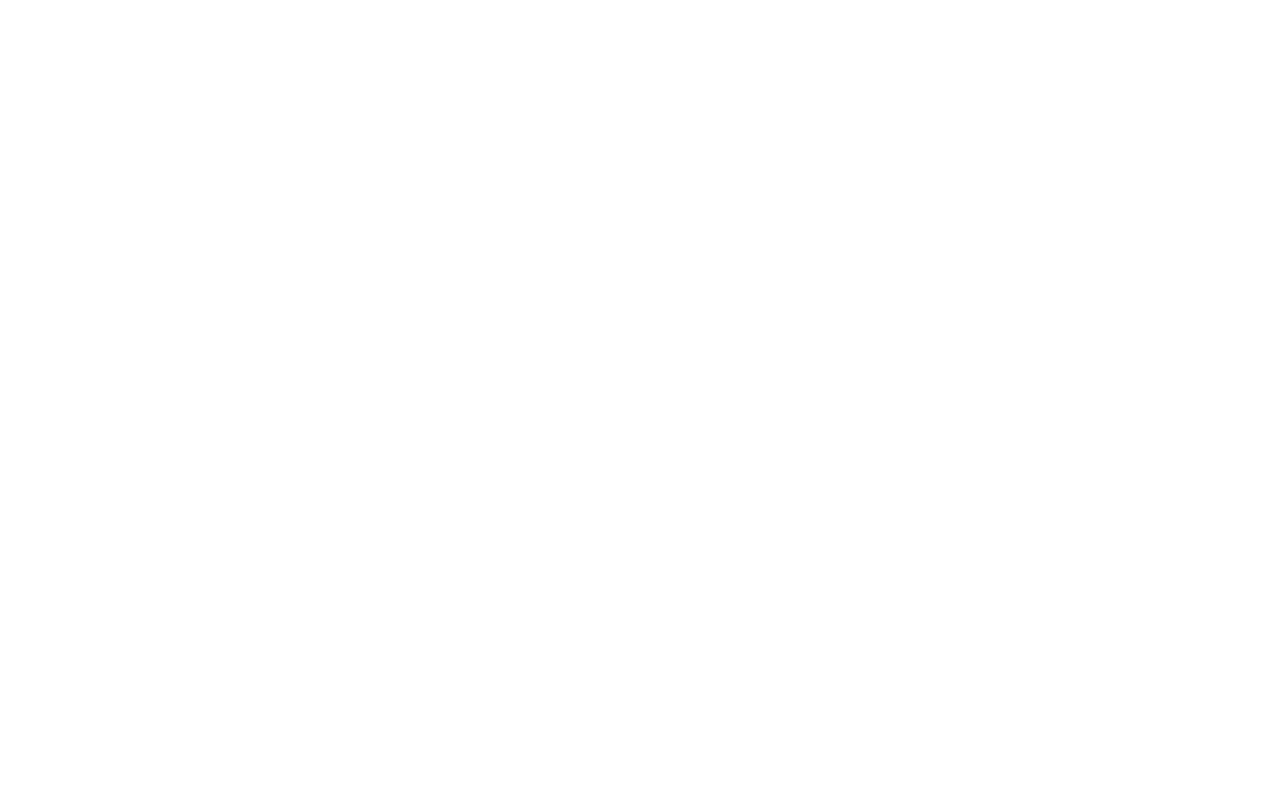
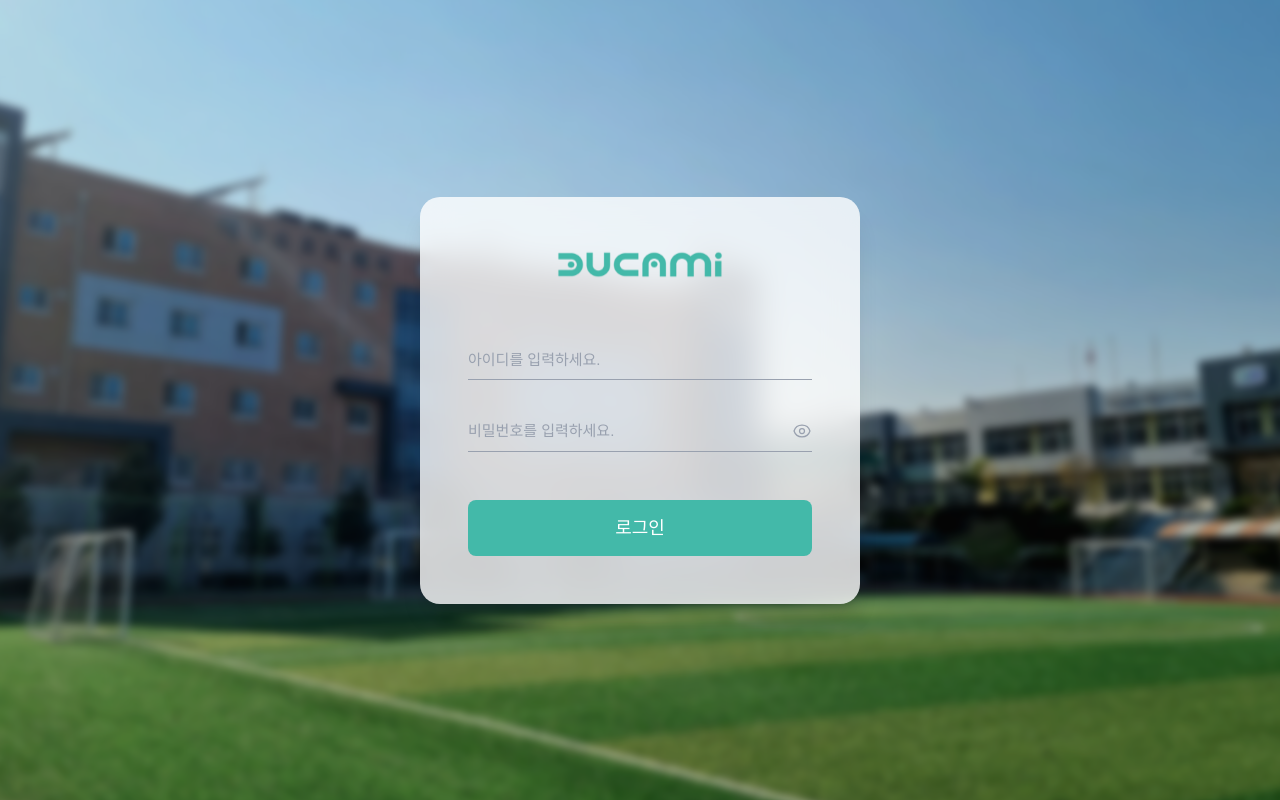
Before and after one commit to DUCAMI-10th/ducami-10th-project-web-team2, a React (Vite) app: page /login in a window 1280 px wide. Before the commit this address had no page. Built offline with nearby package versions, Linux system fonts and the light colour scheme; a web font is replaced by a local one.

Commit message:
login page 구현

```diff
--- a/src/App.jsx
+++ b/src/App.jsx
@@ -6,10 +6,12 @@ import Noti from '@/pages/Noti';
 import Experience from '@/pages/Experience';
 import NotiWrite from '@/pages/NotiWrite';
 import NotiDetails from '@/pages/NotiDetails'
+import Login from '@/pages/Login';
 
 function App() {
   return (
     <Routes>
+      {/* 1. 헤더와 푸터가 있는 페이지들 */}
       <Route element={<MainLayout />}>
         <Route path="/" element={<Home />} />
         <Route path='/activity' element={<MainActivity />} />
@@ -18,6 +20,9 @@ function App() {
         <Route path='/noti/write' element={<NotiWrite />} />
         <Route path="/noti/:id" element={<NotiDetails />} />
       </Route>
+
+      {/* 2. 헤더/푸터 없이 독립적인 페이지 (Login) */}
+      <Route path='/login' element={<Login />} />
     </Routes>
   );
 }
--- a/src/components/layout/Header.jsx
+++ b/src/components/layout/Header.jsx
@@ -1,18 +1,22 @@
 import { useState } from 'react';
-import { Link, NavLink } from 'react-router-dom';
+import { Link, NavLink, useLocation } from 'react-router-dom'; // useLocation 추가
 
 const Header = () => {
-  // 모바일 메뉴 열림/닫힘 상태 관리
   const [isMenuOpen, setIsMenuOpen] = useState(false);
+  const location = useLocation();
 
-  // 스타일 정의 (작성하신 그대로 유지)
+  // 현재 페이지가 로그인 페이지인지 확인 (MainLayout의 로직과 통일)
+  const isLoginPage = location.pathname.toLowerCase() === '/login';
+
   const getNavLink = ({ isActive }) =>
     isActive
       ? "text-[#43B9A9] text-md font-medium transition-colors"
-      : "text-[#030303] text-md font-medium hover:text-[#43B9A9] transition-colors";
+      : `${isLoginPage ? 'text-white/80' : 'text-[#030303]'} text-md font-medium hover:text-[#43B9A9] transition-colors`;
 
   return (
-    <header className="w-full h-20 bg-[#F5F5F5] border-b border-gray-200 fixed top-0 z-50">
+    <header className={`w-full h-20 fixed top-0 z-50 transition-all ${
+      isLoginPage ? "bg-transparent border-none" : "bg-[#F5F5F5] border-b border-gray-200"
+    }`}>
       <div className="h-full flex items-center justify-between px-6">
 
         <Link to="/" onClick={() => setIsMenuOpen(false)}>
@@ -29,21 +33,19 @@ const Header = () => {
           <NavLink to="/activity" className={getNavLink}>주요활동</NavLink>
           <NavLink to="/noti" className={getNavLink}>공지사항</NavLink>
           <NavLink to="/experience" className={getNavLink}>체험하기</NavLink>
-          <Link to="/" className="bg-[#43B9A9] text-white px-6.5 py-2 rounded-[5px]">로그인</Link>
+          <Link to="/login" className="bg-[#43B9A9] text-white px-6.5 py-2 rounded-[5px]">로그인</Link>
         </nav>
 
         {/* 2. 모바일 햄버거 버튼 */}
         <button
-          className="md:hidden text-[#030303] p-2 focus:outline-none"
+          className={`md:hidden p-2 focus:outline-none ${isLoginPage ? 'text-white' : 'text-[#030303]'}`}
           onClick={() => setIsMenuOpen(!isMenuOpen)}
         >
           {isMenuOpen ? (
-            // 닫기(X) 아이콘
             <svg xmlns="http://www.w3.org/2000/svg" className="h-8 w-8" fill="none" viewBox="0 0 24 24" stroke="currentColor">
               <path strokeLinecap="round" strokeLinejoin="round" strokeWidth={2} d="M6 18L18 6M6 6l12 12" />
             </svg>
           ) : (
-            // 햄버거 아이콘
             <svg xmlns="http://www.w3.org/2000/svg" className="h-8 w-8" fill="none" viewBox="0 0 24 24" stroke="currentColor">
               <path strokeLinecap="round" strokeLinejoin="round" strokeWidth={2} d="M4 6h16M4 12h16M4 18h16" />
             </svg>
@@ -58,7 +60,7 @@ const Header = () => {
           <NavLink to="/activity" className={getNavLink} onClick={() => setIsMenuOpen(false)}>주요활동</NavLink>
           <NavLink to="/noti" className={getNavLink} onClick={() => setIsMenuOpen(false)}>공지사항</NavLink>
           <NavLink to="/experience" className={getNavLink} onClick={() => setIsMenuOpen(false)}>체험하기</NavLink>
-          <Link to="/" className="bg-[#43B9A9] text-white px-6.5 py-2 rounded-[5px] text-center w-fit" onClick={() => setIsMenuOpen(false)}>
+          <Link to="/login" className="bg-[#43B9A9] text-white px-6.5 py-2 rounded-[5px] text-center w-fit" onClick={() => setIsMenuOpen(false)}>
             로그인
           </Link>
         </div>
--- /dev/null
+++ b/src/pages/Login.jsx
@@ -0,0 +1,84 @@
+import React, { useState } from 'react'; // useState 추가
+import { Link } from "react-router-dom";
+
+const Login = () => {
+  // 1. 비밀번호 표시 여부 상태 관리
+  const [showPassword, setShowPassword] = useState(false);
+
+  // 토글 함수
+  const togglePasswordVisibility = () => {
+    setShowPassword(!showPassword);
+  };
+
+  return (
+    <div className="relative w-full h-screen flex items-center justify-center overflow-hidden">
+      <div
+        className="absolute inset-0 bg-cover bg-center bg-no-repeat scale-105"
+        style={{
+          backgroundImage: "url('/bg.png')",
+          filter: "blur(4px)"
+        }}
+      />
+      <div className="absolute inset-0 bg-black/10" />
+
+      <div className="relative z-10 w-full max-w-[440px] bg-white/80 backdrop-blur-lg rounded-[20px] shadow-xl p-12 flex flex-col items-center">
+        <div className="mb-14">
+          <Link to="/">
+            <img src="/ducamiLogo.svg" alt="DUCAMI" className="h-10 object-contain" />
+          </Link>
+        </div>
+
+        <form className="w-full space-y-8">
+          <div className="relative border-b border-gray-400">
+            <input
+              type="text"
+              placeholder="아이디를 입력하세요."
+              className="w-full py-2 bg-transparent outline-none text-[15px] placeholder-gray-400"
+            />
+          </div>
+
+          <div className="relative border-b border-gray-400 flex items-center">
+            {/* 2. type을 상태값에 따라 password 또는 text로 변경 */}
+            <input
+              type={showPassword ? "text" : "password"}
+              placeholder="비밀번호를 입력하세요."
+              className="w-full py-2 bg-transparent outline-none text-[15px] placeholder-gray-400"
+            />
+            {/* 3. 버튼 클릭 시 상태 반전 */}
+            <button
+              type="button"
+              onClick={togglePasswordVisibility}
+              className="ml-2 text-gray-400 hover:text-[#43B9A9] transition-colors"
+            >
+              {showPassword ? (
+                /* 눈 취소 아이콘 (단순화 버전) */
+                <svg xmlns="http://www.w3.org/2000/svg" className="h-5 w-5" fill="none" viewBox="0 0 24 24" stroke="currentColor">
+                  {/* 기존 눈 모양 기초 */}
+                  <path strokeLinecap="round" strokeLinejoin="round" strokeWidth={1.5} d="M15 12a3 3 0 11-6 0 3 3 0 016 0z" />
+                  <path strokeLinecap="round" strokeLinejoin="round" strokeWidth={1.5} d="M2.458 12C3.732 7.943 7.523 5 12 5c4.478 0 8.268 2.943 9.542 7-1.274 4.057-5.064 7-9.542 7-4.477 0-8.268-2.943-9.542-7z" />
+                  {/* 대각선 추가 (취소선) */}
+                  <path strokeLinecap="round" strokeLinejoin="round" strokeWidth={1.5} d="M3 3l18 18" />
+                </svg>
+              ) : (
+                /* 눈 아이콘 (기존 유지) */
+                <svg xmlns="http://www.w3.org/2000/svg" className="h-5 w-5" fill="none" viewBox="0 0 24 24" stroke="currentColor">
+                  <path strokeLinecap="round" strokeLinejoin="round" strokeWidth={1.5} d="M15 12a3 3 0 11-6 0 3 3 0 016 0z" />
+                  <path strokeLinecap="round" strokeLinejoin="round" strokeWidth={1.5} d="M2.458 12C3.732 7.943 7.523 5 12 5c4.478 0 8.268 2.943 9.542 7-1.274 4.057-5.064 7-9.542 7-4.477 0-8.268-2.943-9.542-7z" />
+                </svg>
+              )}
+            </button>
+          </div>
+
+          <button
+            type="submit"
+            className="w-full bg-[#43B9A9] hover:bg-[#38a394] text-white font-medium py-3.5 rounded-[8px] transition-all mt-4 text-lg"
+          >
+            로그인
+          </button>
+        </form>
+      </div>
+    </div>
+  );
+};
+
+export default Login;
--- a/src/pages/Noti.jsx
+++ b/src/pages/Noti.jsx
@@ -31,7 +31,7 @@ const Noti = () => {
         <div className="max-w-screen-xl mx-auto px-6 flex justify-between items-center">
           <div className="text-white space-y-2">
             <p className="text-sm md:text-base font-medium opacity-90">공지사항</p>
-            <h1 className="text-3xl md:text-5xl font-bold leading-tight">
+            <h1 className="text-3xl md:text-4xl font-bold leading-tight">
               DUCAMI에서<br />
               공지사항을 안내해드려요.
             </h1>
```
Also changed, not shown: src/pages/Experience.jsx (+34 -17 lines), public/bg.png (added).
